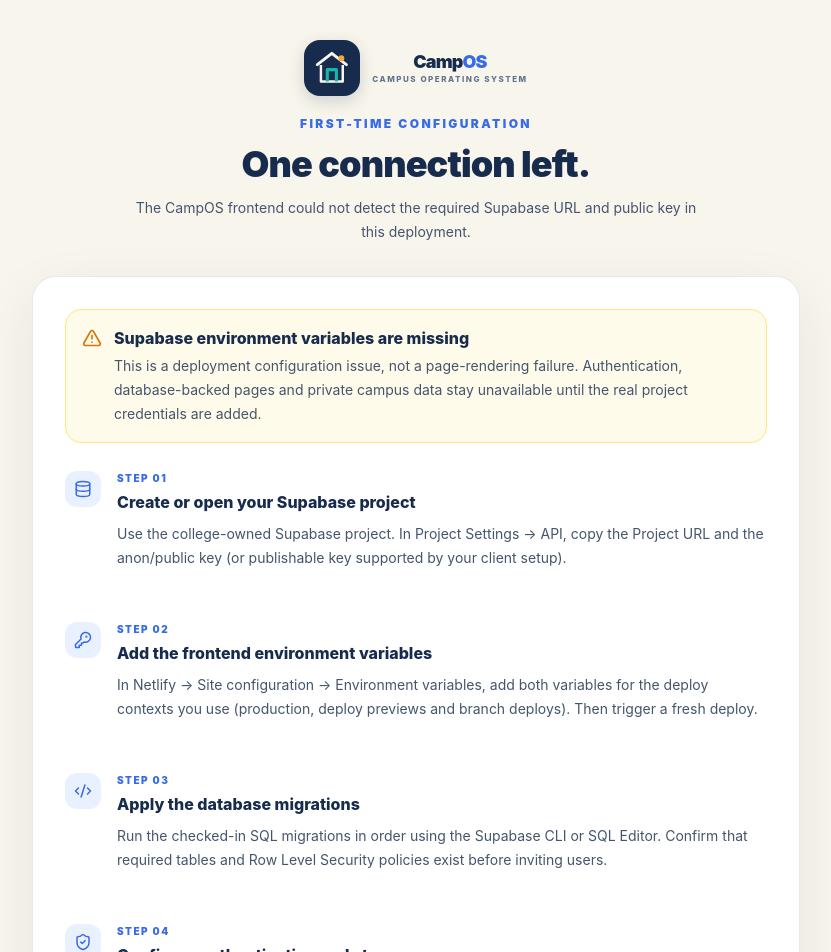
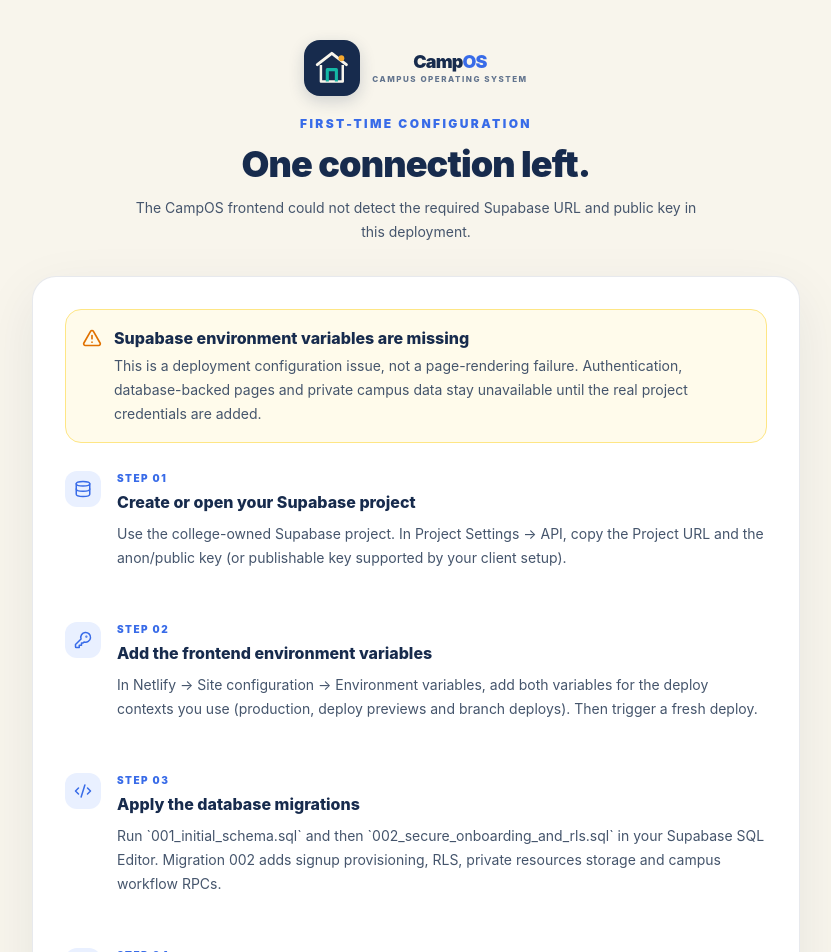
Before and after one commit to animewar3000-dot/Pr_clg_1, a React (Vite) app: page /setup in a window 1280 px wide. Shown: the top 952 px of the page, without its empty margins (224-1055 px from the left). Built offline with nearby package versions, Linux system fonts and the light colour scheme; no server answers.

Commit message:
Specify exact migration order in CampOS setup guide

```diff
--- a/src/pages/SetupGuidePage.tsx
+++ b/src/pages/SetupGuidePage.tsx
@@ -4,7 +4,7 @@
 const steps = [
   { title: 'Create or open your Supabase project', description: 'Use the college-owned Supabase project. In Project Settings → API, copy the Project URL and the anon/public key (or publishable key supported by your client setup).' },
   { title: 'Add the frontend environment variables', description: 'In Netlify → Site configuration → Environment variables, add both variables for the deploy contexts you use (production, deploy previews and branch deploys). Then trigger a fresh deploy.' },
-  { title: 'Apply the database migrations', description: 'Run the checked-in SQL migrations in order using the Supabase CLI or SQL Editor. Confirm that required tables and Row Level Security policies exist before inviting users.' },
+  { title: 'Apply the database migrations', description: 'Run `001_initial_schema.sql` and then `002_secure_onboarding_and_rls.sql` in your Supabase SQL Editor. Migration 002 adds signup provisioning, RLS, private resources storage and campus workflow RPCs.' },
   { title: 'Configure authentication and storage', description: 'Enable Email authentication and set the allowed redirect URLs to your Netlify domain. Migration 002 creates private buckets; only the academic resources bucket has complete access policies in this release.' },
   { title: 'Register the college and first administrator', description: 'Follow supabase/BOOTSTRAP_ADMIN.md to insert the verified college code and email domain, register the first administrator, and grant the initial college_admin role from the SQL Editor.' },
 ];
```
